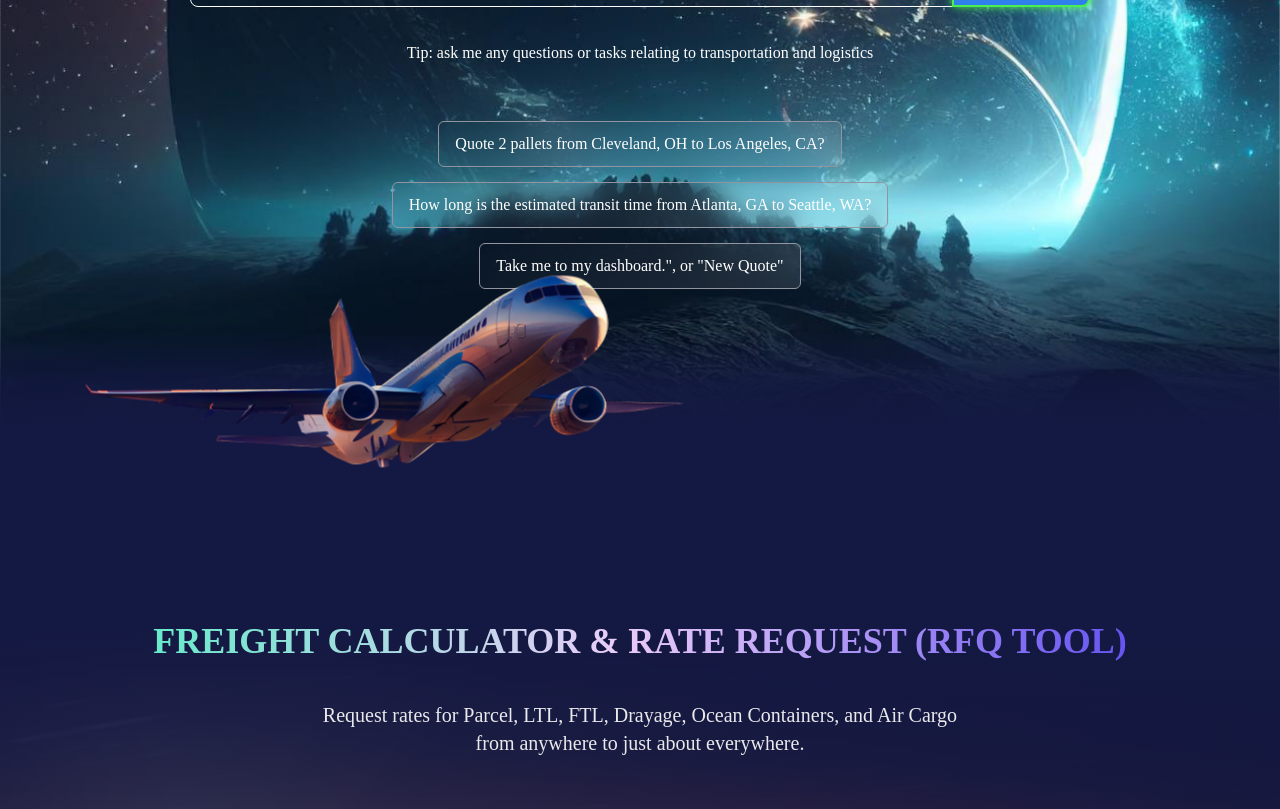
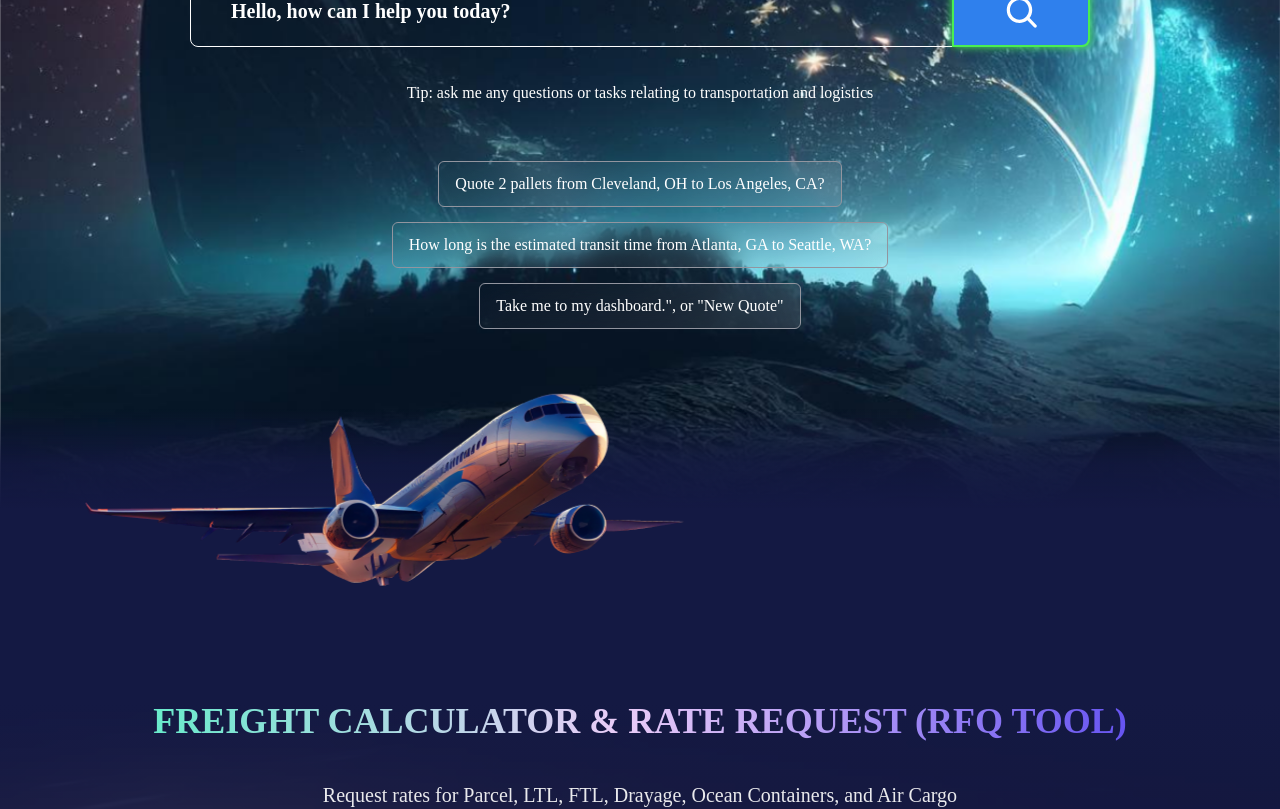
Before and after one commit to jim-carroll-123/rFLEET, a Next.js app: page / in a window 1280 px wide. Shown: the part 1080-1889 px from the top of the page. Built offline with nearby package versions, Linux system fonts and the light colour scheme; what tw-elements would draw is missing.

Commit message:
fix: home page airplane position

```diff
--- a/next.config.js
+++ b/next.config.js
@@ -4,27 +4,11 @@ const withVideos = require('next-videos')
 
 const nextConfig = {
   webpack(config) {
-    // Grab the existing rule that handles SVG imports
-    const fileLoaderRule = config.module.rules.find((rule) => rule.test?.test?.('.svg'))
-
-    config.module.rules.push(
-      // Reapply the existing rule, but only for svg imports ending in ?url
-      {
-        ...fileLoaderRule,
-        test: /\.svg$/i,
-        resourceQuery: /url/ // *.svg?url
-      },
-      // Convert all other *.svg imports to React components
-      {
-        test: /\.svg$/i,
-        issuer: /\.[jt]sx?$/,
-        resourceQuery: { not: /url/ }, // exclude if *.svg?url
-        use: ['@svgr/webpack']
-      }
-    )
-
-    // Modify the file loader rule to ignore *.svg, since we have it handled now.
-    fileLoaderRule.exclude = /\.svg$/i
+    config.module.rules.push({
+      test: /\.svg$/i,
+      issuer: /\.[jt]sx?$/,
+      use: ['@svgr/webpack']
+    })
 
     return config
   }
--- a/src/app/(home)/sections/About/index.tsx
+++ b/src/app/(home)/sections/About/index.tsx
@@ -18,7 +18,7 @@ export const AboutSection = () => {
           <BreakD />
           transforming the industry, forging a better way to do business.
         </div>
-        <button className="hover-bg-green-glow lg:w-auto w-full lg:px-[80px] px-[60px] lg:py-[15px] py-[12px] border border-solid border-gray-200 lg:text-[20px] text-[15px] font-semibold rounded-md bg-[#2F80ED] hover:bg-[#4796fd] transition duration-300">
+        <button className="hover-bg-white-glow lg:w-auto w-full lg:px-[80px] px-[60px] lg:py-[15px] py-[12px] border border-solid border-gray-200 lg:text-[20px] text-[15px] font-semibold rounded-md bg-[#2F80ED] hover:bg-[#4796fd] transition duration-300">
           LEARN MORE
         </button>
       </div>
--- a/src/app/(home)/sections/Search/Airplane.tsx
+++ b/src/app/(home)/sections/Search/Airplane.tsx
@@ -7,7 +7,7 @@ import airplane from '@assets/images/airplane.png'
 export const Airplane = () => {
   return (
     <div className="relative bg-secondary">
-      <Parallax translateX={[-5, 2]} translateY={[20, -80]} className="pl-0 lg:pl-[60px]">
+      <Parallax translateX={[-5, 2]} translateY={[40, -60]} className="pl-0 lg:pl-[60px]">
         <img src={airplane.src} alt="airplane" />
       </Parallax>
     </div>
--- a/src/app/(home)/sections/Search/index.tsx
+++ b/src/app/(home)/sections/Search/index.tsx
@@ -14,7 +14,7 @@ export const SearchSection = () => (
       <div className="relative flex flex-col h-full">
         <div className="h-[100px] shrink-0 bg-gradient-secondary-fade-in-to-top" />
 
-        <div className="container flex flex-col flex-1 justify-center items-center text-center gap-[42px] lg:gap-[56px] lg:py-[40px] py-[30px]">
+        <div className="container flex flex-col flex-1 justify-center items-center text-center gap-[42px] lg:gap-[56px] lg:py-[80px] py-[60px]">
           <div>
             <Title>SEARCH ENGINE & OPTIMIZATION</Title>
             <div className="text-body-xl text-gray-300 font-[500]">What do you want to look for today?</div>
@@ -39,5 +39,5 @@ export const SearchSection = () => (
 )
 
 const Prompt = ({ children }: { children: React.ReactNode }) => (
-  <div className="px-[12px] py-[8px] lg:px-[16px] lg:py-[10px] bg-blur hover-bg-green-glow">{children}</div>
+  <div className="px-[12px] py-[8px] lg:px-[16px] lg:py-[10px] bg-blur hover-bg-white-glow">{children}</div>
 )
--- a/src/components/ui/Button.tsx
+++ b/src/components/ui/Button.tsx
@@ -87,7 +87,7 @@ export const TransparentButton = React.forwardRef<HTMLButtonElement, React.Butto
   (props, ref) => (
     <button
       ref={ref}
-      className="hover-bg-green-glow w-full lg:px-[30px] px-[26px] lg:py-[15px] py-[12px] border border-solid border-gray-200 lg:text-[20px] text-[15px] font-semi rounded-md hover:bg-[#ffffff20] transition duration-300 font-semibold"
+      className="hover-bg-white-glow w-full lg:px-[30px] px-[26px] lg:py-[15px] py-[12px] border border-solid border-gray-200 lg:text-[20px] text-[15px] font-semi rounded-md hover:bg-[#ffffff20] transition duration-300 font-semibold"
       {...props}
     >
       {props.children}
--- a/src/components/ui/Select.tsx
+++ b/src/components/ui/Select.tsx
@@ -21,9 +21,9 @@ interface Props {
 
 export const Select = React.forwardRef(({ className, options, value, onChange, placeholder, ...props }: Props, _) => {
   const [selectOpen, setSelectOpen] = React.useState(false)
-  const dropdownNode = React.useRef<any>()
+  const selectNode = React.useRef<any>()
 
-  useOnClickOutside(dropdownNode, () => {
+  useOnClickOutside(selectNode, () => {
     setSelectOpen(false)
   })
 
@@ -37,7 +37,7 @@ export const Select = React.forwardRef(({ className, options, value, onChange, p
   const currentLabel = value?.label || placeholder || 'Select...'
 
   return (
-    <div className={`relative w-full ${className}`} ref={dropdownNode}>
+    <div className={`relative w-full ${className}`} ref={selectNode}>
       {props.label && <label className={`block lg:mb-[12px] mb-[8px] font-medium`}>{props.label}</label>}
       <div
         onClick={() => setSelectOpen(!selectOpen)}
--- a/src/styles/common.css
+++ b/src/styles/common.css
@@ -47,16 +47,16 @@ a.svg-hover:hover svg * {
   backdrop-filter: blur(12.5px);
 }
 
-.hover-bg-green-glow {
+.hover-bg-white-glow {
   @apply transition duration-300;
-  box-shadow: -1px 0px 9px 2px rgba(74, 237, 82, 0);
-  -webkit-box-shadow: -1px 0px 9px 2px rgba(74, 237, 82, 0);
-  -moz-box-shadow: -1px 0px 9px 2px rgba(74, 237, 82, 0);
+  box-shadow: -1px 0px 9px 2px rgba(255, 255, 255, 0);
+  -webkit-box-shadow: -1px 0px 9px 2px rgba(255, 255, 255, 0);
+  -moz-box-shadow: -1px 0px 9px 2px rgba(255, 255, 255, 0);
 }
 
-.hover-bg-green-glow:hover {
-  @apply border-primary-green;
-  box-shadow: -1px 0px 9px 2px rgba(74, 237, 82, 0.75);
-  -webkit-box-shadow: -1px 0px 9px 2px rgba(74, 237, 82, 0.75);
-  -moz-box-shadow: -1px 0px 9px 2px rgba(74, 237, 82, 0.75);
+.hover-bg-white-glow:hover {
+  @apply border-white;
+  box-shadow: -1px 0px 9px 2px rgba(255, 255, 255, 0.75);
+  -webkit-box-shadow: -1px 0px 9px 2px rgba(255, 255, 255, 0.75);
+  -moz-box-shadow: -1px 0px 9px 2px rgba(255, 255, 255, 0.75);
 }
```
